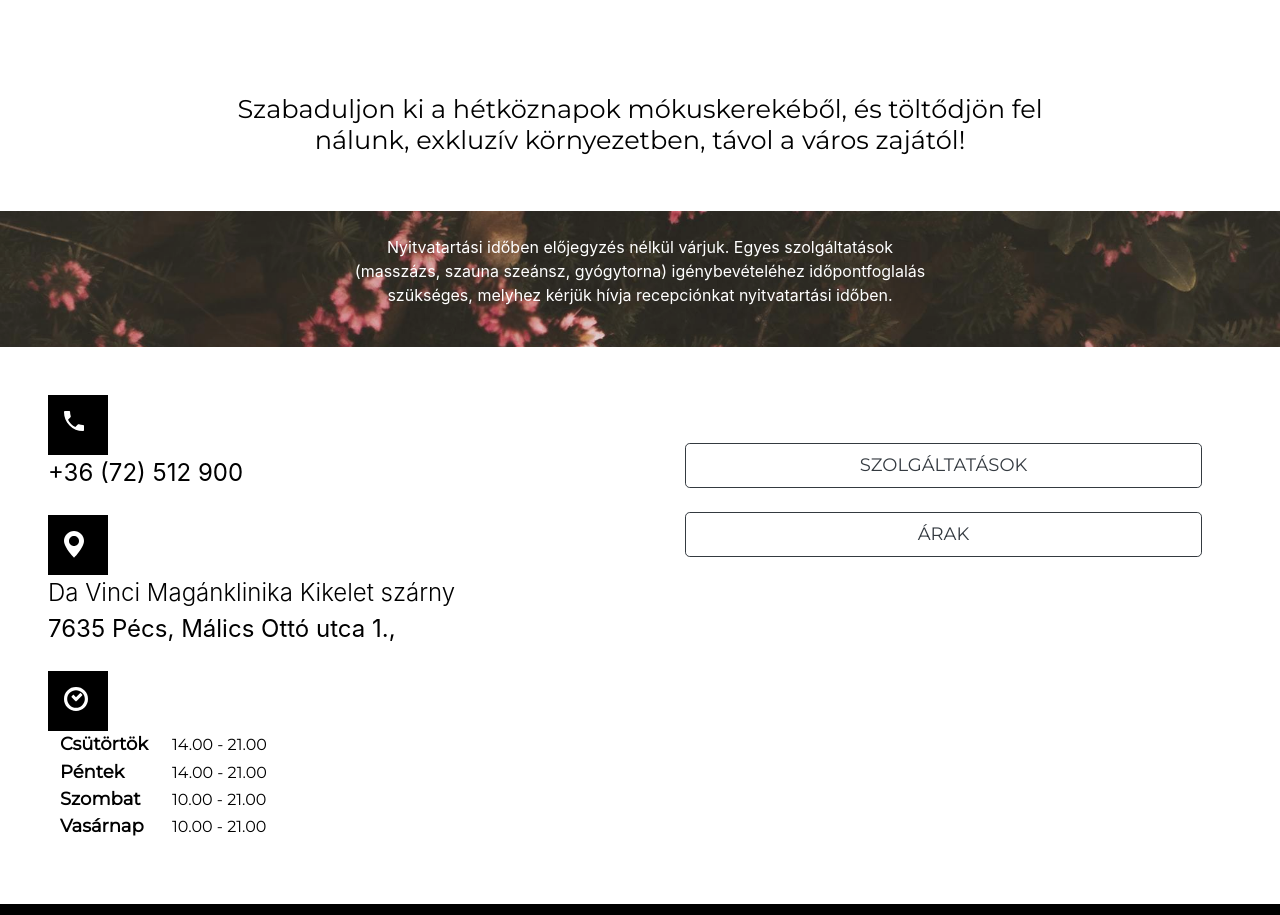
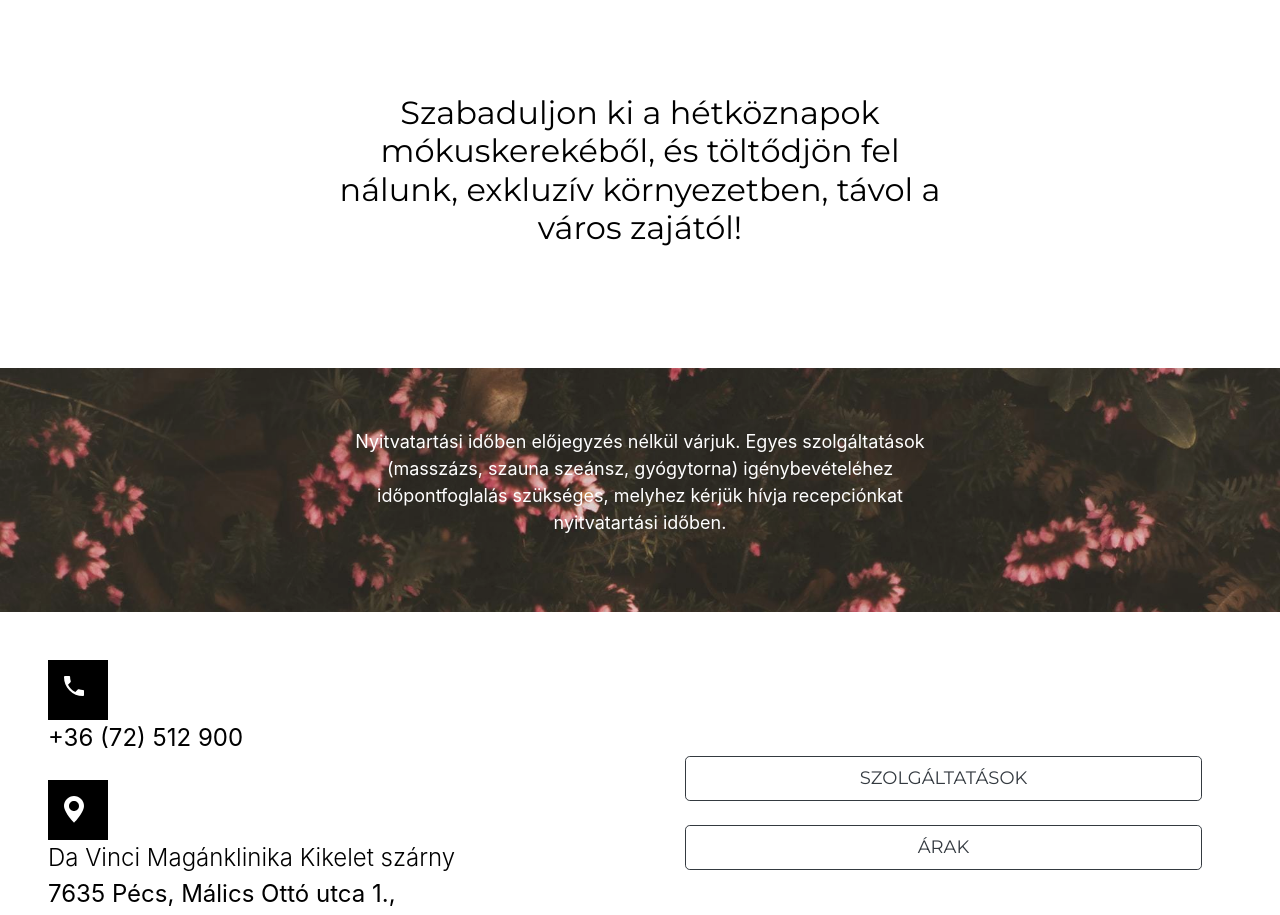
Before and after one commit to agiwunderlich/DVTesztV3, a plain HTML site: page contact.html in a window 1280 px wide. Shown: the part 552-1467 px from the top of the page. Drawn offline with nearby package versions, Linux system fonts and the light colour scheme.

Commit message:
font-size

```diff
--- a/contact.html
+++ b/contact.html
@@ -38,7 +38,7 @@
           </div>
         </div>
 
-        <div class="row pt-5">
+        <div class="row pt-5 d-none d-md-block">
           <div class="col pt-5 contactText">
             <h1>Kapcsolat</h1>
           </div>
@@ -50,7 +50,7 @@
       <article class="d-none d-md-block">
         <div class="container-fluid contactContainer1">
           <div class="row pt-5 mt-5 justify-content-center">
-            <div class="col-8 text-center">
+            <div class="col-6 text-center">
               <h2>
                 Szabaduljon ki a hétköznapok mókuskerekéből, és töltődjön fel
                 nálunk, exkluzív környezetben, távol a város zajától!
@@ -156,7 +156,7 @@
             </div>
 
             <div class="col">
-              <div class="container pt-5">
+              <div class="container pt-5 mt-5">
                 <div class="row mx-auto">
                   <div class="col">
                     <a
--- a/css/main.css
+++ b/css/main.css
@@ -71,12 +71,14 @@ span {
   background-attachment: fixed;
 }
 
+
 .contactContainer1 {
   text-align: center;
 }
 .contactContainer1 h2 {
   color: black;
-  font-size: 2vw;
+  font-size: 32px;
+  padding-bottom: 2em;
 }
 
 .contactContainer2 {
@@ -91,6 +93,9 @@ span {
 
 .contactContainer2 p {
   color: white;
+  font-size: 18px;
+  padding-top: 2em;
+  padding-bottom: 2em;
 }
 
 .contactContainer3 {
```
